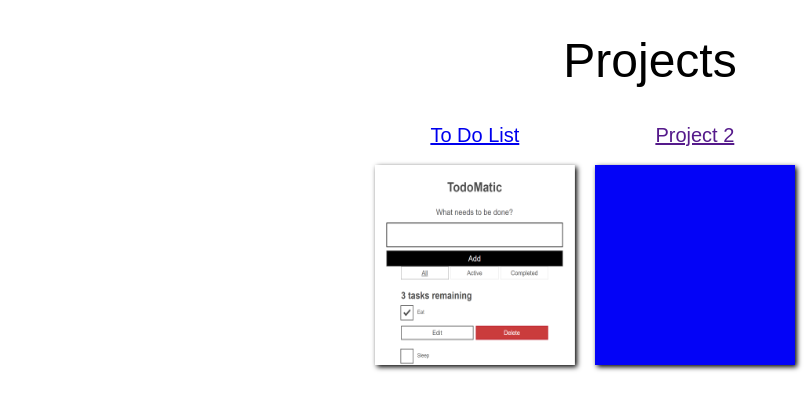
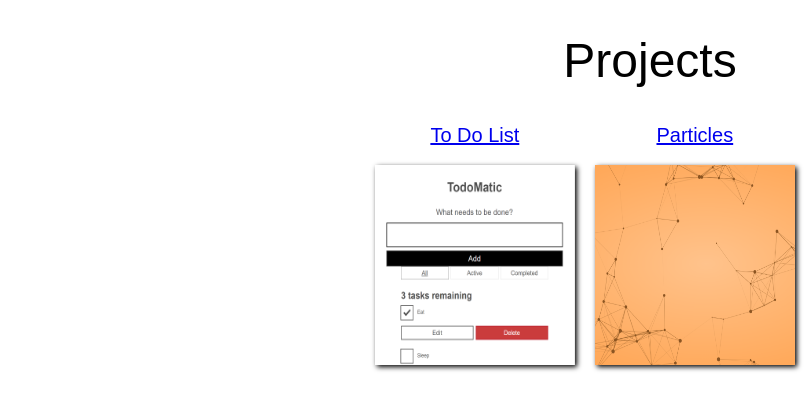
Before and after one commit to kmhinds/portfolio, a plain HTML site: page index.html in a window 1280 px wide. Shown: the part 223-618 px from the top of the page, 0-809 px from the left. Drawn offline with Linux system fonts and the light colour scheme.

Commit message:
adding project 2

```diff
--- a/index.html
+++ b/index.html
@@ -45,11 +45,11 @@
                     </a>
                 </li>
                 <li class="p-1">
-                    <a href="">
+                    <a href="https://kmhinds.github.io/particles-canvas/">
                         <div class="mb-1 p-1 font2">
-                            Project 2
+                            Particles
                         </div>
-                        <img class="square" src="./blueblock.png" alt="blue square">
+                        <img class="square" src="./particles.png" alt="my particles project">
                     </a>
                 </li>
                 <li class="p-1">
```
Also changed, not shown: particles.png (added).
